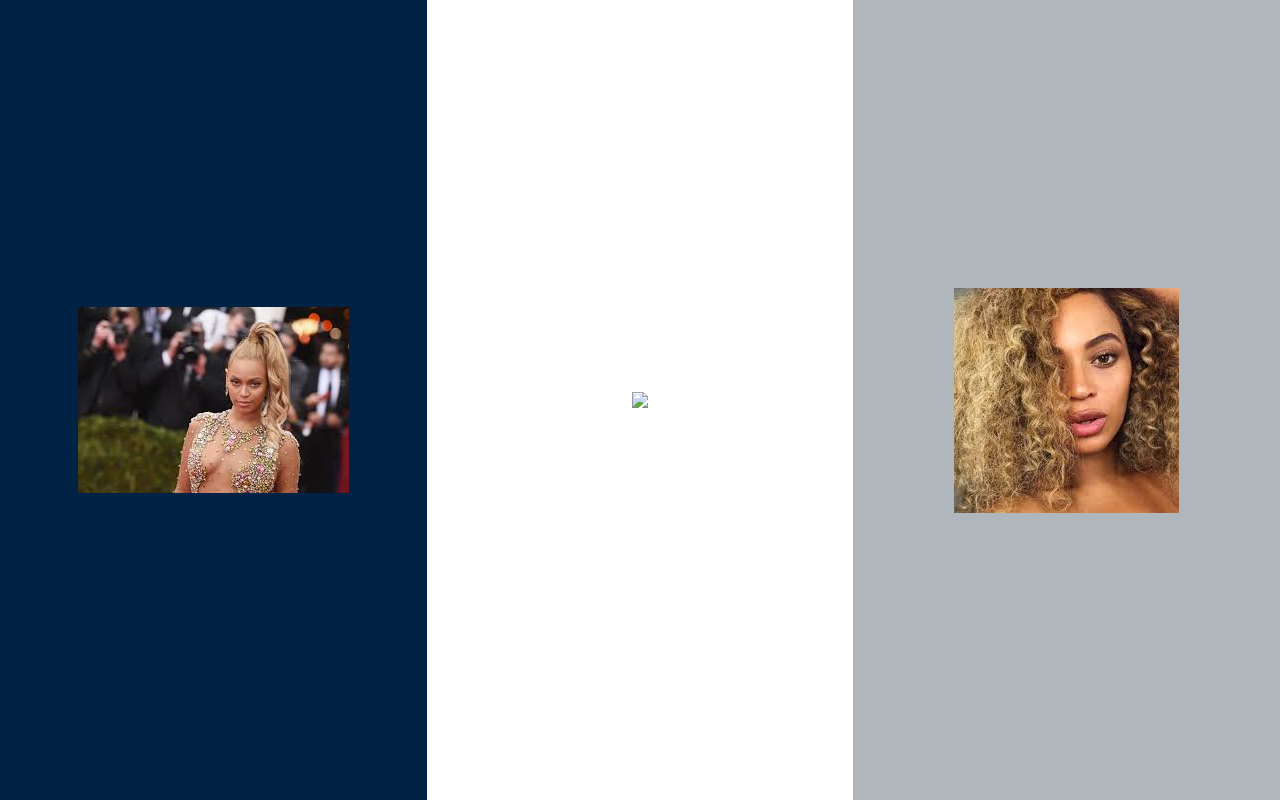
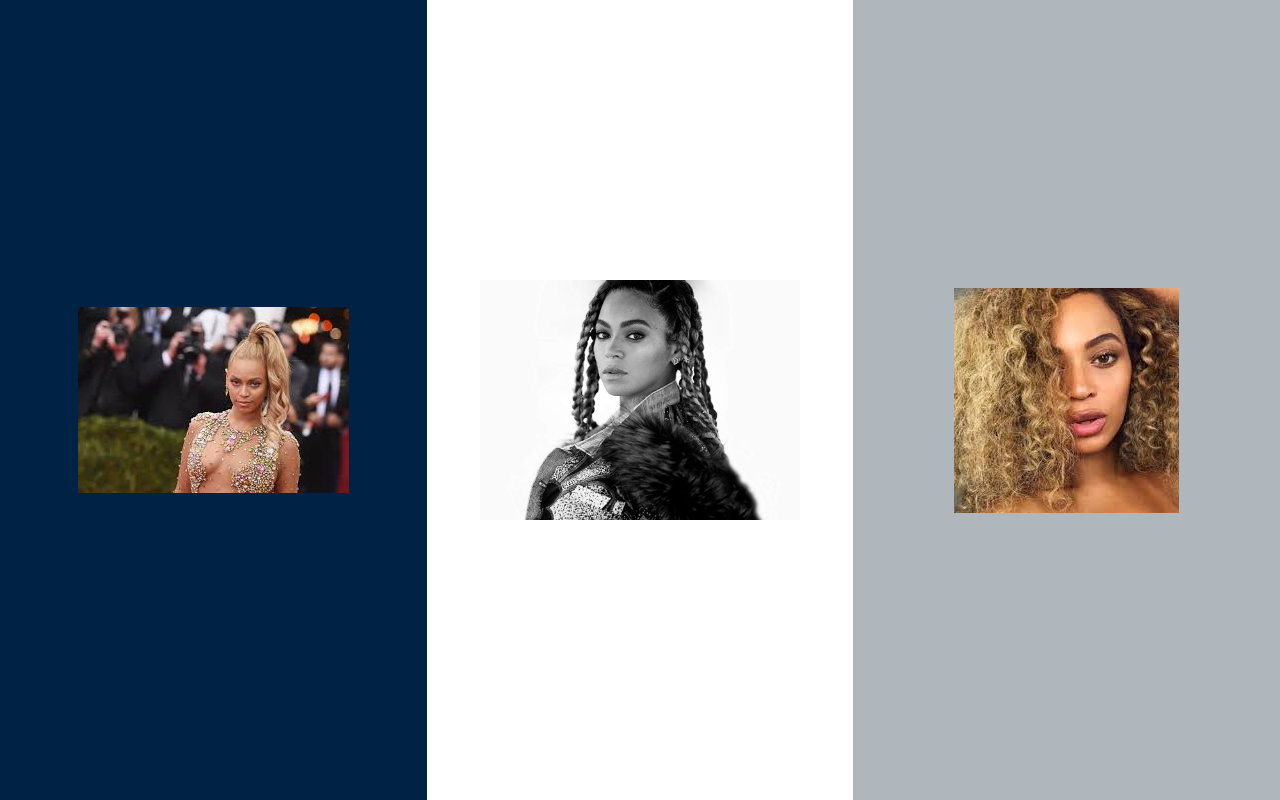
Before and after one commit to marmar1715/Best-Webpage-Week1, a plain HTML site: page index.html in a window 1280 px wide. Drawn offline with Linux system fonts and the light colour scheme.

Commit message:
Update index.html

```diff
--- a/index.html
+++ b/index.html
@@ -16,7 +16,7 @@
 
 		<!-- 2nd Column -->
 		<div class="col  center-content ">
-			<img src="bey7.jpg" class="restrict-img-size"  onclick="allOpaque(this)" id="lope"/>
+			<img src="images/bey7.jpg" class="restrict-img-size"  onclick="allOpaque(this)" id="lope"/>
 		</div>
 
 		<!-- 3rd Column -->
```
